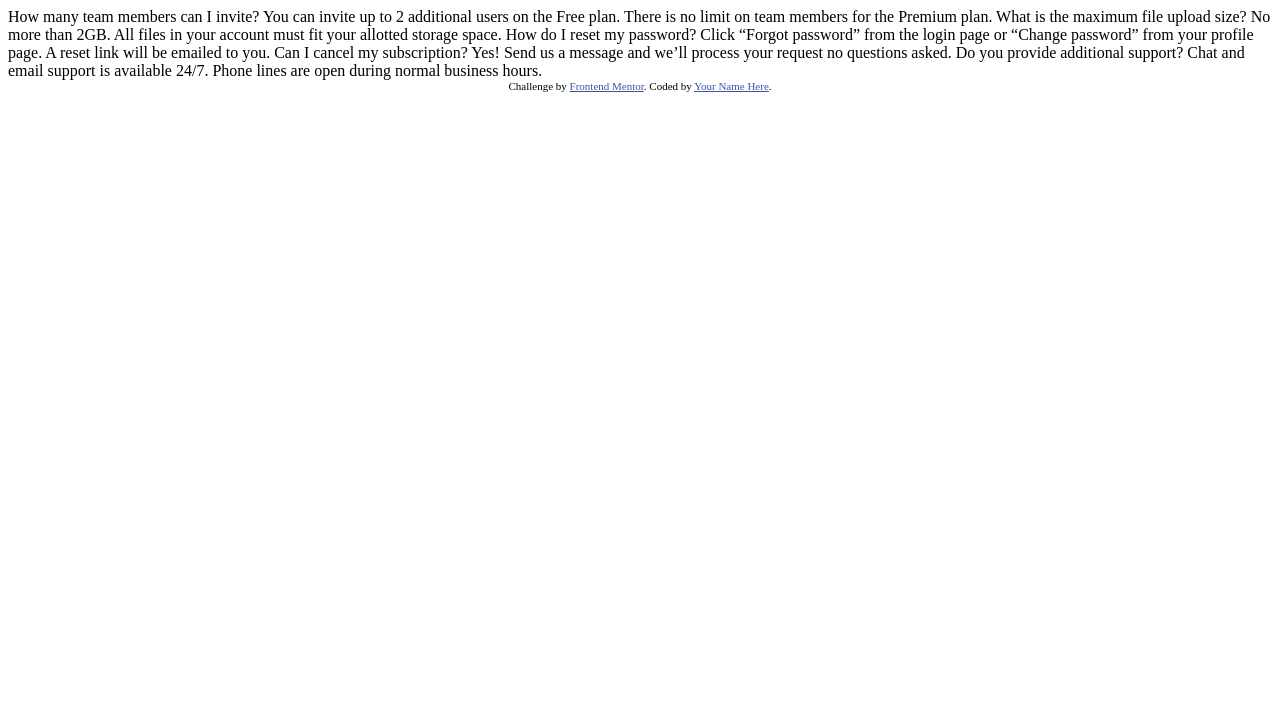
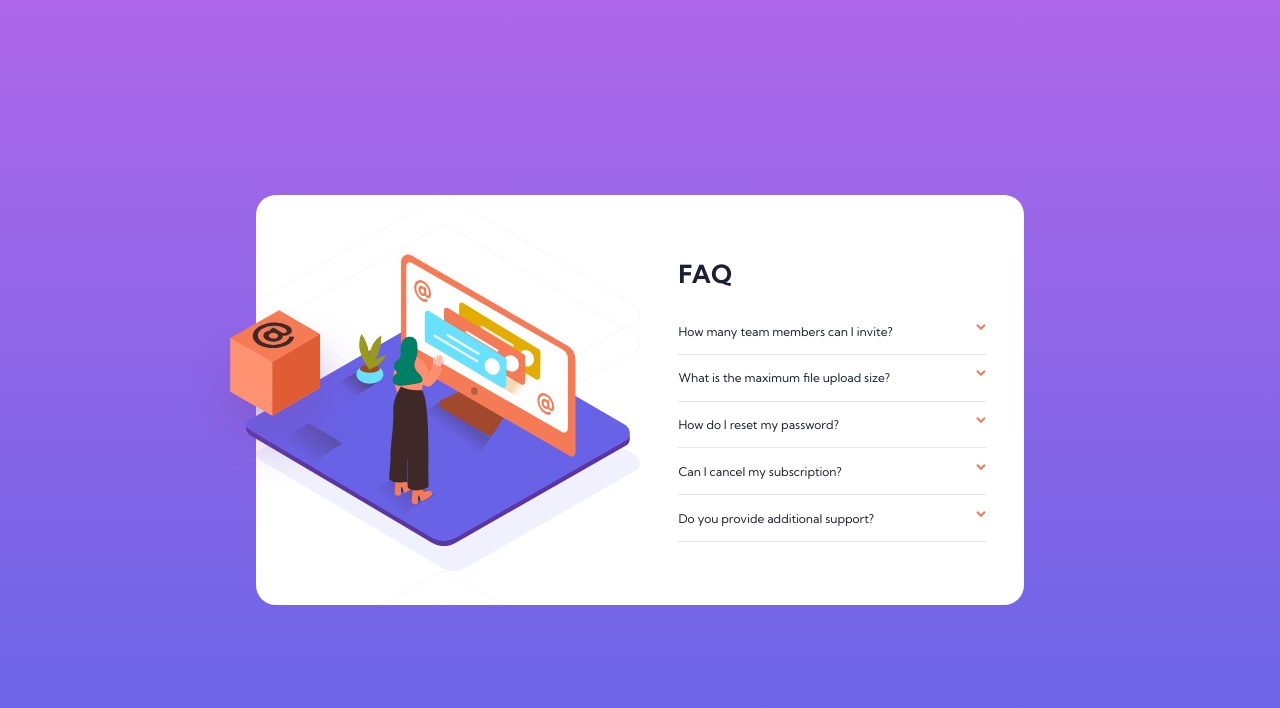
Before and after one commit to ZelayaGonzalo/accordion-card, a plain HTML site: page index.html in a window 1280 px wide. Drawn offline with Linux system fonts and the light colour scheme.

Commit message:
Added desktop design

```diff
--- a/index.html
+++ b/index.html
@@ -5,9 +5,11 @@
   <meta name="viewport" content="width=device-width, initial-scale=1.0"> <!-- displays site properly based on user's device -->
 
   <link rel="icon" type="image/png" sizes="32x32" href="./images/favicon-32x32.png">
-
+  <link rel="stylesheet" href="style.css">
+  <link rel="preconnect" href="https://fonts.gstatic.com">
+  <link href="https://fonts.googleapis.com/css2?family=Kumbh+Sans:wght@300;400;700&display=swap" rel="stylesheet">
   <title>Frontend Mentor | FAQ Accordion Card</title>
-
+  <script defer src="script.js"></script>
   <!-- Feel free to remove these styles or customise in your own stylesheet 👍 -->
   <style>
     .attribution { font-size: 11px; text-align: center; }
@@ -15,26 +17,50 @@
   </style>
 </head>
 <body>
-  How many team members can I invite?
-  You can invite up to 2 additional users on the Free plan. There is no limit on
-  team members for the Premium plan.
+  <div class="frame-container">
+    <div class="left-column">
+      <img class="left-image" src="./images/illustration-woman-online-desktop.svg">
+      <img class="cube" src="./images/illustration-box-desktop.svg">
+    </div>
+    <div class="right-column">
+      <h2>FAQ</h2>
+      <ul class="faq-list">
+        <li>
+          <div class="faq-question">How many team members can I invite? <img class="arrow-icon" src="./images/icon-arrow-down.svg" >
+            <p class="faq-answer">You can invite up to 2 additional users on the Free plan. There is no limit on
+              team members for the Premium plan.
+             </p>
+          </div>
+        </li>
+        <li>
+          <div class="faq-question"> What is the maximum file upload size? <img class="arrow-icon" src="./images/icon-arrow-down.svg" >
+            <p class="faq-answer">No more than 2GB. All files in your account must fit your allotted storage space.</p>
+          </div>
+        </li>
+        <li>
+          <div class="faq-question">How do I reset my password? <img class="arrow-icon" src="./images/icon-arrow-down.svg" >
+            <p class="faq-answer">Click “Forgot password” from the login page or “Change password” from your profile page.A reset link will be emailed to you.</p>
+          </div>
 
-  What is the maximum file upload size?
-  No more than 2GB. All files in your account must fit your allotted storage space.
+        </li>
+        <li>
+          <div class="faq-question">  Can I cancel my subscription? <img class="arrow-icon" src="./images/icon-arrow-down.svg" >
+            <p class="faq-answer"> Yes! Send us a message and we’ll process your request no questions asked.</p>
+          </div>
 
-  How do I reset my password?
-  Click “Forgot password” from the login page or “Change password” from your profile page.
-  A reset link will be emailed to you.
+        </li>
+        <li>
+          <div class="faq-question">  Do you provide additional support? <img class="arrow-icon" src="./images/icon-arrow-down.svg" >
+            <p class="faq-answer"> Chat and email support is available 24/7. Phone lines are open during normal business hours.</p>
+          </div>
+        </li>
+      </ul>
+    </div>
+  </div>
 
-  Can I cancel my subscription?
-  Yes! Send us a message and we’ll process your request no questions asked.
-
-  Do you provide additional support?
-  Chat and email support is available 24/7. Phone lines are open during normal business hours.
-
-  <div class="attribution">
+  <!--<div class="attribution">
     Challenge by <a href="https://www.frontendmentor.io?ref=challenge" target="_blank">Frontend Mentor</a>.
     Coded by <a href="#">Your Name Here</a>.
-  </div>
+  </div>-->
 </body>
 </html>
--- /dev/null
+++ b/script.js
@@ -0,0 +1,48 @@
+const questions = document.getElementsByClassName('faq-question');
+const answers = document.getElementsByClassName('faq-answer');
+const active=[];
+for(let i=0;i < questions.length;i++){
+    questions[i].addEventListener('click',activate);
+    answers[i].addEventListener('click',hide);
+    questions[i].id=i;
+    active[i]=false;
+}
+
+function activate(event){
+    target = event.target;
+    if(active[target.id] === true && typeof(active[target.id]) === 'boolean'){
+        answers[target.id].style.display='none';
+        active[target.id] = false;
+        changeArrowDown(target);
+        return
+    }
+    else {
+        if(typeof(active[target.id]) === 'boolean'){
+            if(active.some((element)=> element === true)){
+                for(let i=0;i < answers.length;i++){
+                    answers[i].style.display ='none';
+                    active[i] = false;
+                    changeArrowDown(questions[i])
+                }
+            }
+            answers[target.id].style.display = 'block';
+            active[target.id] = true;
+            changeArrowUp(target);
+        }
+    }
+
+}
+
+function hide(event){
+    const parent = event.target.parentNode;
+    event.target.style.display = 'none'
+    active[parent.id] = false;
+    changeArrowDown(parent);
+}
+
+function changeArrowUp(item){
+    item.querySelector('.arrow-icon').classList.add('upside');
+}
+function changeArrowDown(item){
+    item.querySelector('.arrow-icon').classList.remove('upside');
+}
--- /dev/null
+++ b/style.scss
@@ -0,0 +1,92 @@
+*{
+    margin:0;
+    padding: 0;
+    font-size: 12px;
+    box-sizing: border-box;
+}
+ul,ol,li{
+    list-style: none;
+}
+h2{
+    font-size: 25px;
+    color: hsl(238, 29%, 16%);
+    width: 80%;
+    padding-bottom: 5%;
+}
+body{
+    font-family: 'Kumbh Sans', sans-serif;
+    width: 100%;
+    height: 100vh;
+    display: flex;
+    justify-content: center;
+    align-items: center;
+    background: rgb(174,103,233);
+    background: linear-gradient(180deg, rgba(174,103,233,1) 0%, rgba(100,100,230,1) 100%);
+}
+.frame-container{
+    align-items: center;
+    display: flex;
+    background-color: white;
+    border-radius: 20px;
+    width: 60vw;
+    height: 32vw;
+    min-width: 600px;
+    min-height: 320px;
+   .left-column{
+       height: 100%;
+       position: relative;
+       width: 50%;
+       display: flex;
+       justify-content: center;
+       align-items: center;
+       background: url("./images/bg-pattern-desktop.svg");
+       background-size: contain;
+       .left-image{
+           width: 100%;
+           z-index: 0;
+           margin-left: -5%;
+       }
+       .cube{
+           width: 50%;
+           position: absolute;
+           left: -20%;
+       }
+   }
+   .right-column{
+       width: 50%;
+       display: flex;
+       justify-content: center;
+       align-items: center;
+       flex-direction: column;
+   }
+}
+
+.faq-list{
+    width: 80%;
+}
+
+.faq-question{
+    cursor: pointer;
+    position: relative;
+    color:hsl(238, 29%, 16%);
+    padding: 5% 0;
+    border-bottom: solid 1px hsl(240, 5%, 91%);
+}
+.faq-question:hover{
+    color:hsl(14, 88%, 65%);
+}
+
+.faq-answer{
+    color: hsl(240, 6%, 50%);
+    display: none;
+    padding-top: 2.5%;
+}
+
+.arrow-icon{
+    right: 0;
+    position: absolute;
+}
+
+.upside{
+    transform: rotate(180deg);
+}
```
Also changed, not shown: package-lock.json (added), style.css (added), 1 other file.
